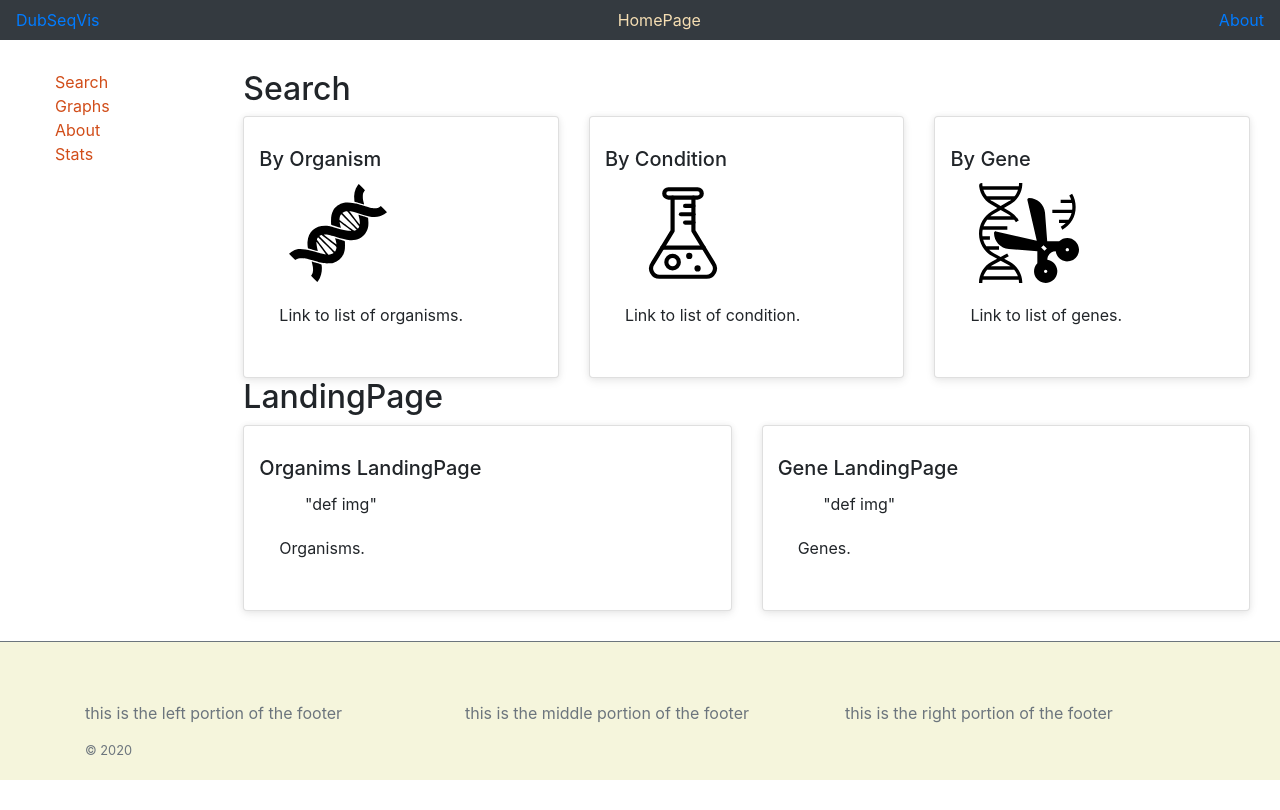
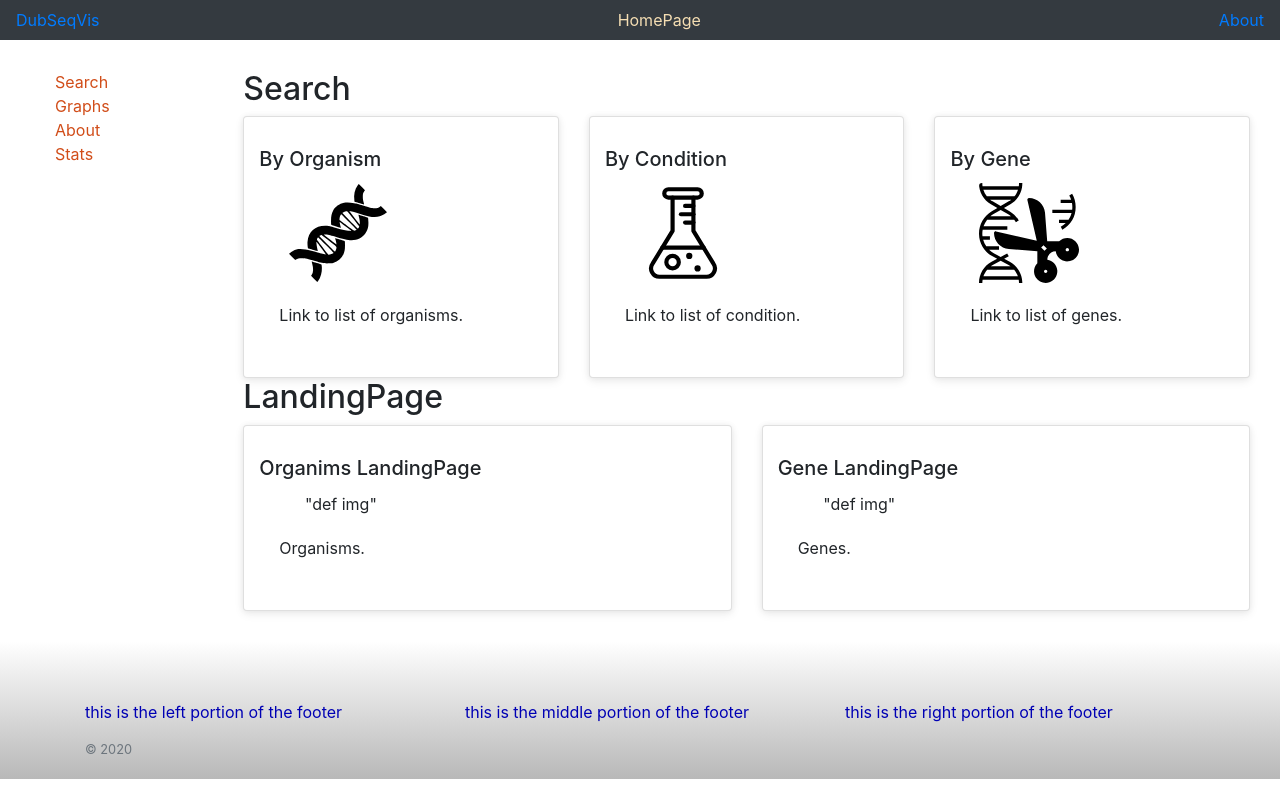
Before and after one commit to jmchandonia/backend-dubseq-lbl-gov, a React (Create React App) app in the folder frontend-dubseq-lbl-gov/: page / in a window 1280 px wide. Built offline with nearby package versions, Linux system fonts and the light colour scheme.

Commit message:
customizing footer

```diff
--- a/frontend-dubseq-lbl-gov/src/components/Footer/Footer.css
+++ b/frontend-dubseq-lbl-gov/src/components/Footer/Footer.css
@@ -3,9 +3,8 @@
 }
 
 .footer {
-	border-top: 1px solid;
 	padding-top: 25px;
-	background-color: beige;
+	background: linear-gradient(#ffffff, #b8b8b8);
 }
 
 ul {
@@ -15,3 +14,7 @@ ul {
 div {
 	display: block;
 }
+
+p {
+	color: rgb(0, 0, 180);
+}
```
